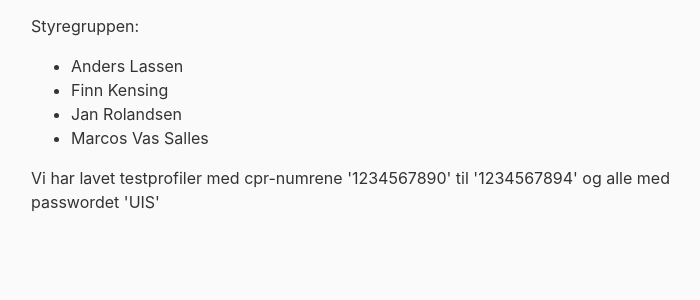
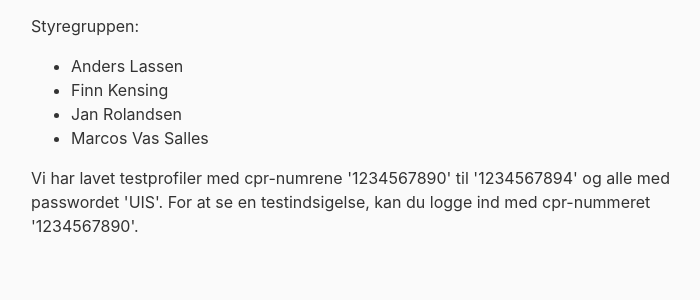
Before and after one commit to Gothl/UISPrototype, a Flask app: page /about in a window 1280 px wide. Shown: the part 314-614 px from the top of the page, without its empty margins (54-754 px from the left). Run offline with Flask 2, Linux system fonts and the light colour scheme; some libraries are stand-ins or nearby versions.

Commit message:
Tilføjede note om login i about

```diff
--- a/UIS_Prototype-master/bank/templates/about.html
+++ b/UIS_Prototype-master/bank/templates/about.html
@@ -16,7 +16,7 @@
             <li>Jan Rolandsen</li>
             <li>Marcos Vas Salles</li>
         </ul>
-	<p>Vi har lavet testprofiler med cpr-numrene '1234567890' til '1234567894' og alle med passwordet 'UIS'</p>
+	<p>Vi har lavet testprofiler med cpr-numrene '1234567890' til '1234567894' og alle med passwordet 'UIS'. For at se en testindsigelse, kan du logge ind med cpr-nummeret '1234567890'.</p>
 {#    <p>This is the UIS prototype brought to you by the UIS team 2018/19.</p>
 	<ul>
 		<li>Ziming Lou</li>
```
